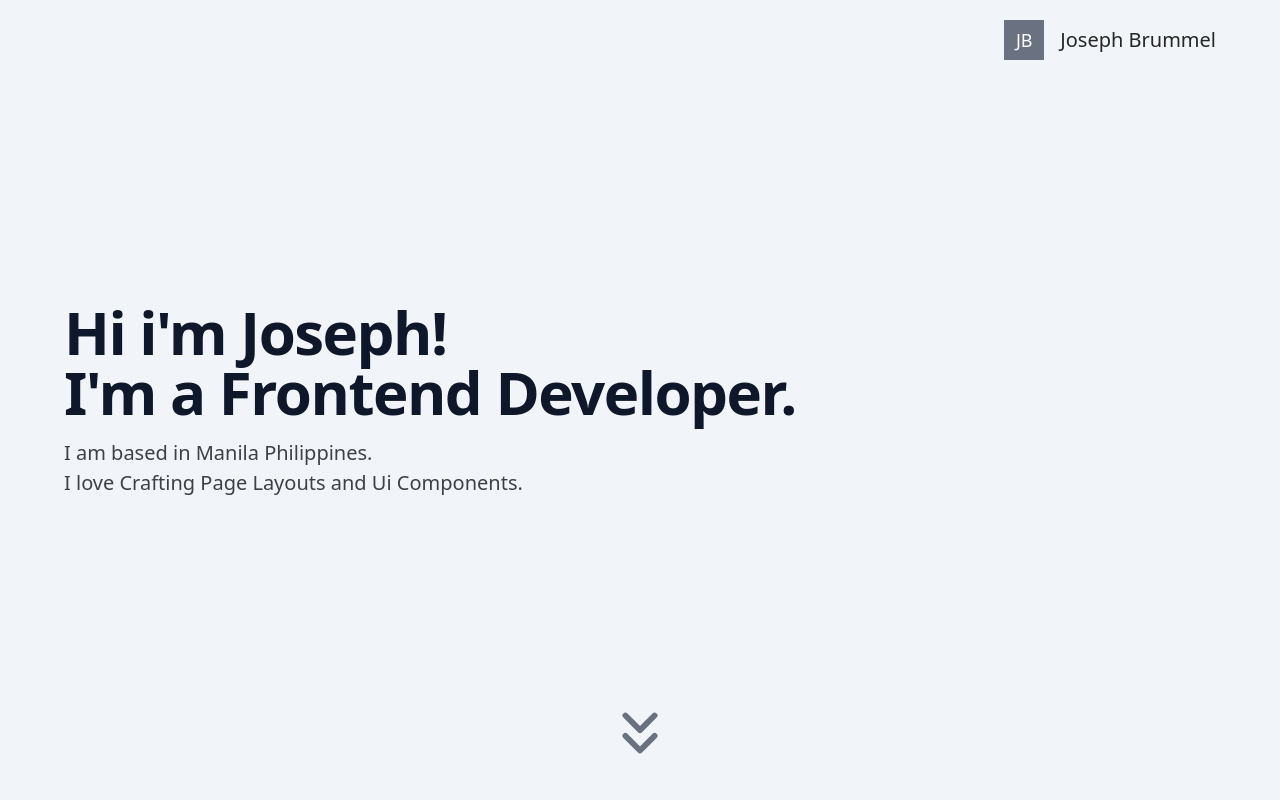
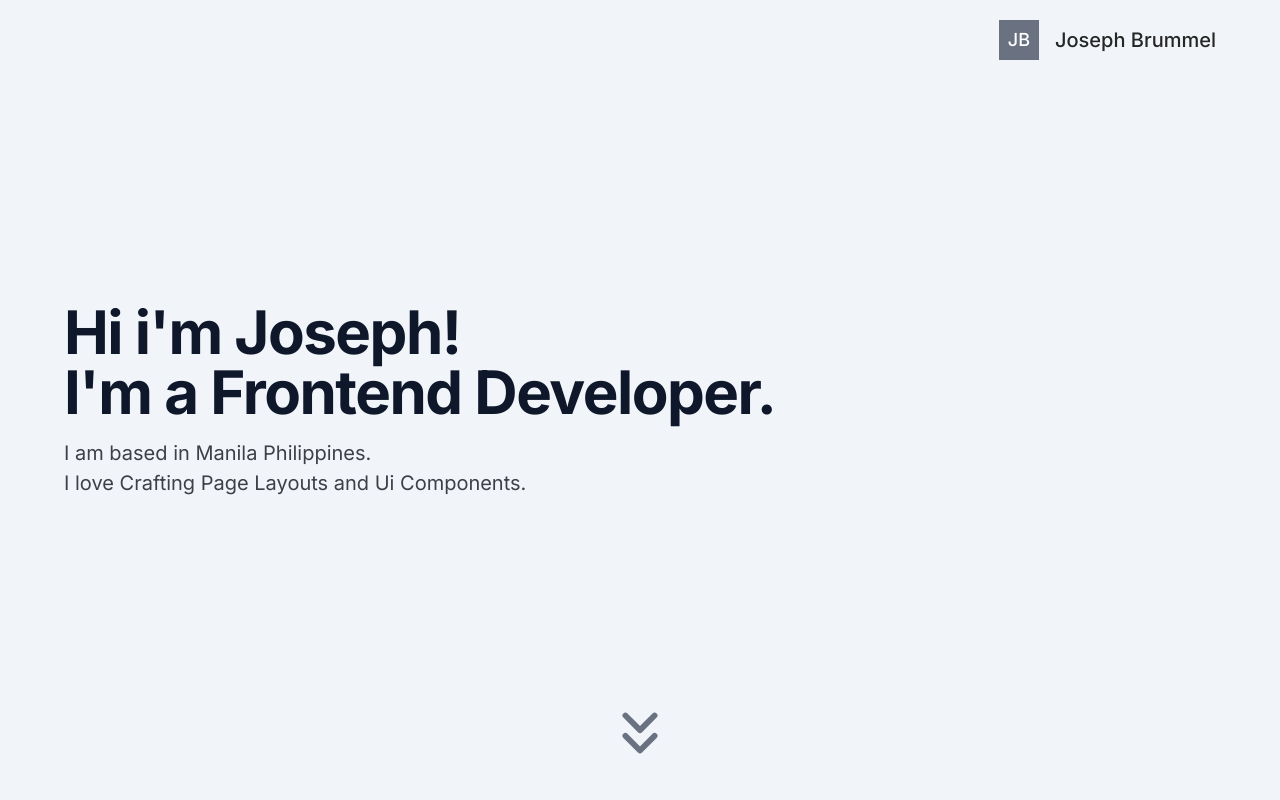
Before and after one commit to monkeystylle/josephbrummel, a Next.js app: page / in a window 1280 px wide. Shown: the top 800 px of the page. Built offline with nearby package versions, Linux system fonts and the light colour scheme.

Commit message:
fix font

```diff
--- a/src/app/globals.css
+++ b/src/app/globals.css
@@ -1,9 +1,15 @@
 @import 'tailwindcss';
 
-@theme {
+/* `inline` is required here: these reference the --font-* variables that
+   next/font defines on <body>, but a plain @theme emits them on :root --
+   a parent, so the var() would resolve against nothing and invalidate
+   font-family. `inline` substitutes the value into the utility instead. */
+@theme inline {
   --font-sans: var(--font-inter), ui-sans-serif, system-ui, sans-serif;
   --font-mono: var(--font-geist-mono), ui-monospace, monospace;
+}
 
+@theme {
   /* On-screen morph curve: accelerate out, brake into the settle.
      Used by the Navbar's condense/expand on scroll. */
   --ease-in-out-cubic: cubic-bezier(0.645, 0.045, 0.355, 1);
```
